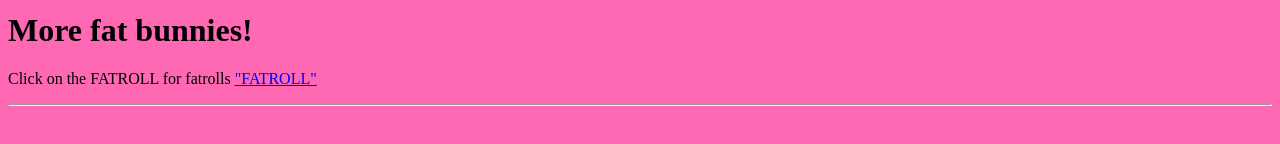
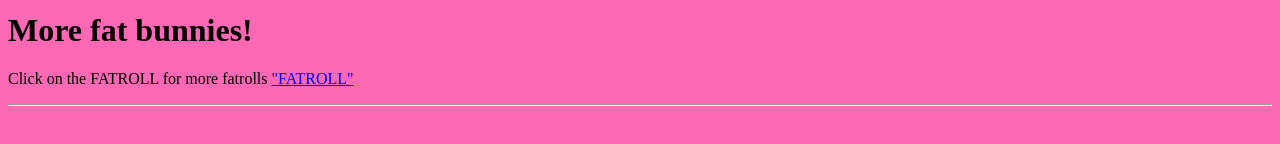
Before and after one commit to Nicodev000/CSPTest1, a plain HTML site: page index.html in a window 1280 px wide. Shown: the part 526-670 px from the top of the page. Drawn offline with Linux system fonts and the light colour scheme.

Commit message:
Update index.html

```diff
--- a/index.html
+++ b/index.html
@@ -12,7 +12,7 @@ HEY ISNT THIS WEBSITE JUST GRET, THERE ARE BABY BUNNIES, WHO COULD ASK FOR MORE!
         <img src="Baby bunny number 2 .jpg" alt="Bunny 22 not here" style="width:200px;height:300px">
 
       <h1> More fat bunnies!</h1>
-      <p> Click on the FATROLL for fatrolls
+      <p> Click on the FATROLL for more fatrolls
    <a href="https://www.pinterest.com/pin/589197563720650249/">"FATROLL"</a>
       </p>
      <hr>
```
